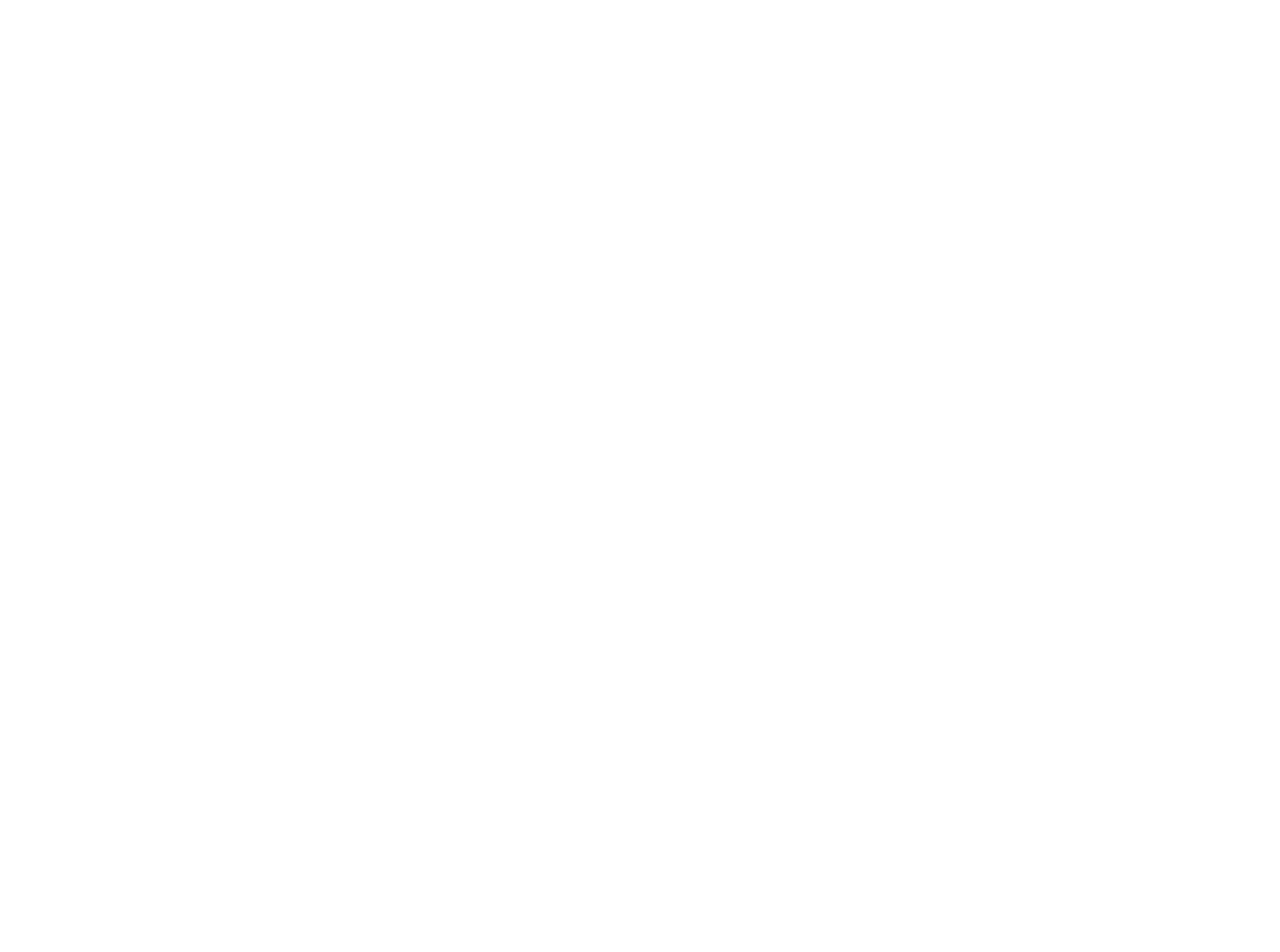
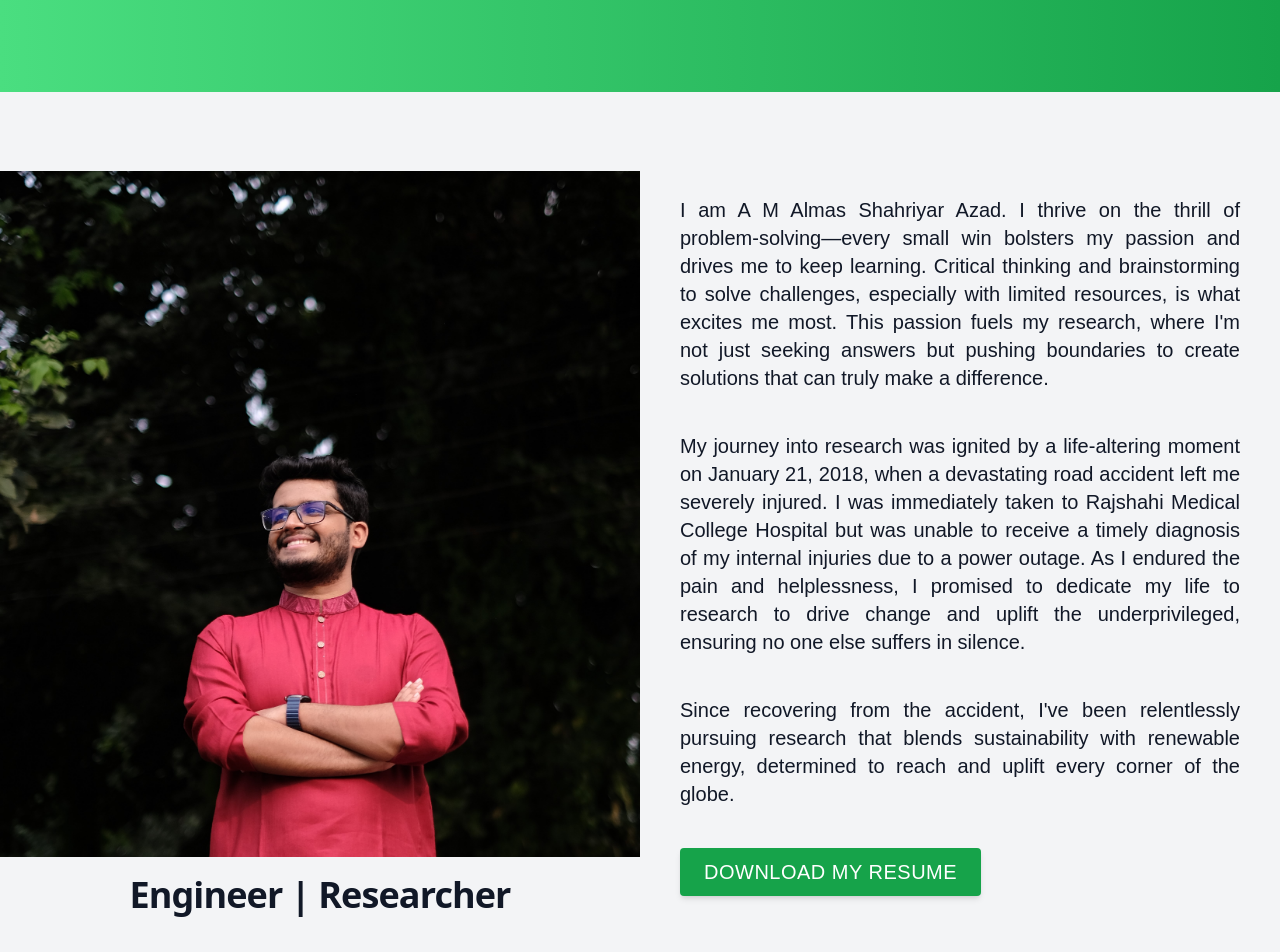
Before and after one commit to md-maruf-hossain/azad-portfolio, a React (Vite) app: page / in a window 1280 px wide. Shown: the part 360-1312 px from the top of the page. Before the commit the page ends 800 px from the top, so only its background shows below. Built offline with nearby package versions, Linux system fonts and the light colour scheme.

Commit message:
home page redesigned

```diff
--- a/src/Components/Hero.jsx
+++ b/src/Components/Hero.jsx
@@ -6,7 +6,7 @@
     <div className="bg-gradient-to-r from-green-400 to-green-600 h-96 flex justify-center items-center text-white px-6">
       <div className="max-w-4xl md:max-w-l text-center space-y-6">
         <h1 className=" md:text-2xl lg:text- font-bold">"{quote}"</h1>
-        <p className="text-lg md:text-2xl font-light">- {name}</p>
+        <p className="text-lg md:text-3xl font-light">- {name}</p>
       </div>
     </div>
   );
--- a/src/Error/Errorpage.jsx
+++ b/src/Error/Errorpage.jsx
@@ -4,11 +4,10 @@
   return (
     <div className="flex flex-col items-center justify-center min-h-screen bg-blue-50 px-4 text-center">
       {/* Large 404 text */}
-      <h1 className="text-9xl font-bold mb-4 text-red-600">404</h1>
+      <img src="/src/assets/error404/undraw_page_not_found_re_e9o6.svg" alt="" />
 
       {/* Error message */}
-      <p className="text-xl mb-4 text-red-600">Oops! Looks like you're lost.</p>
-
+      <br />
       {/* Additional error text */}
       <p className="text-md text-gray-600 mb-8">
         Sorry, we couldn't find this page. <br />
--- a/src/Pages/Home/Profile.jsx
+++ b/src/Pages/Home/Profile.jsx
@@ -2,52 +2,38 @@
 
 const Profile = () => {
   return (
-    <div className="relative flex flex-col-reverse py-16 lg:py-0 lg:flex-col">
-      <div className="w-full max-w-xl px-4 mx-auto md:px-0 lg:px-8 lg:py-20 lg:max-w-screen-xl">
-        <div className="mb-0 lg:max-w-lg lg:pr-8 xl:pr-6">
-          <p className="mb-5 text-base text-gray-700 md:text-lg md:text-center">
+    <div className="bg-gray-100 text-gray-900 my-10">
+      <div className="container grid grid-cols-12 mx-auto">
+        {/* img starts */}
+        <div className="flex flex-col justify-center col-span-12 align-middle bg-no-repeat bg-cover lg:col-span-6 lg:h-auto">
+          <img src="/src/assets/profile.JPG" alt="proile picture" />
+          <h2 className="mt-5 font-sans text-3xl font-bold tracking-tight text-gray-900 sm:text-4xl sm:leading-none text-center">
+            Engineer | Researcher
+          </h2>
+        </div>
+        {/* text */}
+        <div className="flex flex-col col-span-12 p-6 lg:col-span-6 lg:p-10 text-justify text-xl">
+          <div className="pt-6 pb-4 space-y-2">
             I am A M Almas Shahriyar Azad. I thrive on the thrill of problem-solving—every small win bolsters my passion and drives me to keep learning. Critical thinking and brainstorming to solve
             challenges, especially with limited resources, is what excites me most. This passion fuels my research, where I'm not just seeking answers but pushing boundaries to create solutions that
             can truly make a difference.
-          </p>
-          <p className="mb-5 text-base text-gray-700 md:text-lg md:text-center">
+          </div>
+          <div className="pt-6 pb-4 space-y-2">
             My journey into research was ignited by a life-altering moment on January 21, 2018, when a devastating road accident left me severely injured. I was immediately taken to Rajshahi Medical
             College Hospital but was unable to receive a timely diagnosis of my internal injuries due to a power outage. As I endured the pain and helplessness, I promised to dedicate my life to
             research to drive change and uplift the underprivileged, ensuring no one else suffers in silence.
-          </p>
-          <p className="mb-5 text-base text-gray-700 md:text-lg md:text-center">
+          </div>
+          <div className="pt-6 pb-4 space-y-2">
+            {" "}
             Since recovering from the accident, I've been relentlessly pursuing research that blends sustainability with renewable energy, determined to reach and uplift every corner of the globe.
-          </p>
-          <div className="mb-10 text-center md:mb-16 lg:mb-20">
+          </div>
+          <div className="pt-6 pb-4 space-y-2">
+            {" "}
             <button className="inline-flex items-center justify-center w-full h-12 px-6 font-medium tracking-wide text-white transition duration-200 rounded shadow-md md:w-auto bg-green-600 hover:bg-green-700 focus:shadow-outline focus:outline-none">
               DOWNLOAD MY RESUME
             </button>
           </div>
-          <div className="flex flex-col items-center">
-            <div className="mb-2 text-sm text-gray-600 md:mb-2">Follow me</div>
-            <div className="flex items-center space-x-4">
-              <a href="/" className="text-gray-600 transition-colors duration-300 hover:text-deep-purple-accent-400">
-                {/* Social media icons */}
-                <svg viewBox="0 0 24 24" fill="currentColor" className="h-5">
-                  <path d="M22,0H2C0.895,0,0,0.895,0,2v20c0,1.105,0.895,2,2,2h11v-9h-3v-4h3V8.413c0-3.1,1.893-4.788,4.659-4.788 c1.325,0,2.463,0.099,2.795,0.143v3.24l-1.918,0.001c-1.504,0-1.795,0.715-1.795,1.763V11h4.44l-1,4h-3.44v9H22c1.105,0,2-0.895,2-2 V2C24,0.895,23.105,0,22,0z" />
-                </svg>
-              </a>
-              <a href="/" className="text-gray-600 transition-colors duration-300 hover:text-deep-purple-accent-400">
-                <svg viewBox="0 0 30 30" fill="currentColor" className="h-6">
-                  <circle cx="15" cy="15" r="4" />
-                  <path d="M19.999,3h-10C6.14,3,3,6.141,3,10.001v10C3,23.86,6.141,27,10.001,27h10C23.86,27,27,23.859,27,19.999v-10 C27,6.14,23.859,3,19.999,3z M15,21c-3.309,0-6-2.691-6-6s2.691-6,6-6s6,2.691,6,6S18.309,21,15,21z M22,9c-0.552,0-1-0.448-1-1 c0-0.552,0.448-1,1-1s1,0.448,1,1C23,8.552,22.552,9,22,9z" />
-                </svg>
-              </a>
-            </div>
-          </div>
         </div>
-      </div>
-      <div className="inset-y-0 top-0 right-0 w-full max-w-xl px-4 mx-auto mb-6 md:px-0 lg:pl-8 lg:pr-0 lg:mb-0 lg:mx-0 lg:w-1/2 lg:max-w-full lg:absolute xl:px-0">
-        <img className="object-cover w-full h-56 rounded shadow-lg lg:rounded-none lg:shadow-none md:h-96 lg:h-full" src="/src/assets/profile.JPG" alt="Profile" />
-        <h2 className="mb-5 font-sans text-3xl font-bold tracking-tight text-gray-900 sm:text-4xl sm:leading-none md:text-center">
-          Engineer | Researcher
-          <br className="hidden md:block" />
-        </h2>
       </div>
     </div>
   );
--- a/src/Pages/Shared/Nav/Nav.jsx
+++ b/src/Pages/Shared/Nav/Nav.jsx
@@ -19,7 +19,7 @@
 
           {/* Brand Name */}
           <div className="flex-1 text-white">
-            <Link to="/home" className=" text-xl font-bold">
+            <Link to="/" className=" text-xl font-bold">
               A M Almas Shahriyar Azad
             </Link>
           </div>
@@ -28,7 +28,7 @@
           <div className="flex-none hidden lg:block text-white">
             <ul className="menu menu-horizontal px-1">
               <li>
-                <Link to="/home">Home</Link>
+                <Link to="/">Home</Link>
               </li>
               <li>
                 <Link to="/education">Education</Link>
@@ -68,7 +68,7 @@
         <label htmlFor="my-drawer" className="drawer-overlay"></label>
         <ul className="menu p-4 h-full bg-base-100 text-lg text-green-600">
           <li>
-            <Link to="/home">Home</Link>
+            <Link to="/">Home</Link>
           </li>
           <li>
             <Link to="/education">Education</Link>
--- a/src/Router/Routers.jsx
+++ b/src/Router/Routers.jsx
@@ -17,7 +17,7 @@
     errorElement: <Errorpage />,
     children: [
       {
-        path: "/home",
+        path: "/",
         element: <Home />,
       },
       {
```
Also changed, not shown: src/assets/error404/undraw_page_not_found_re_e9o6.svg (added).
